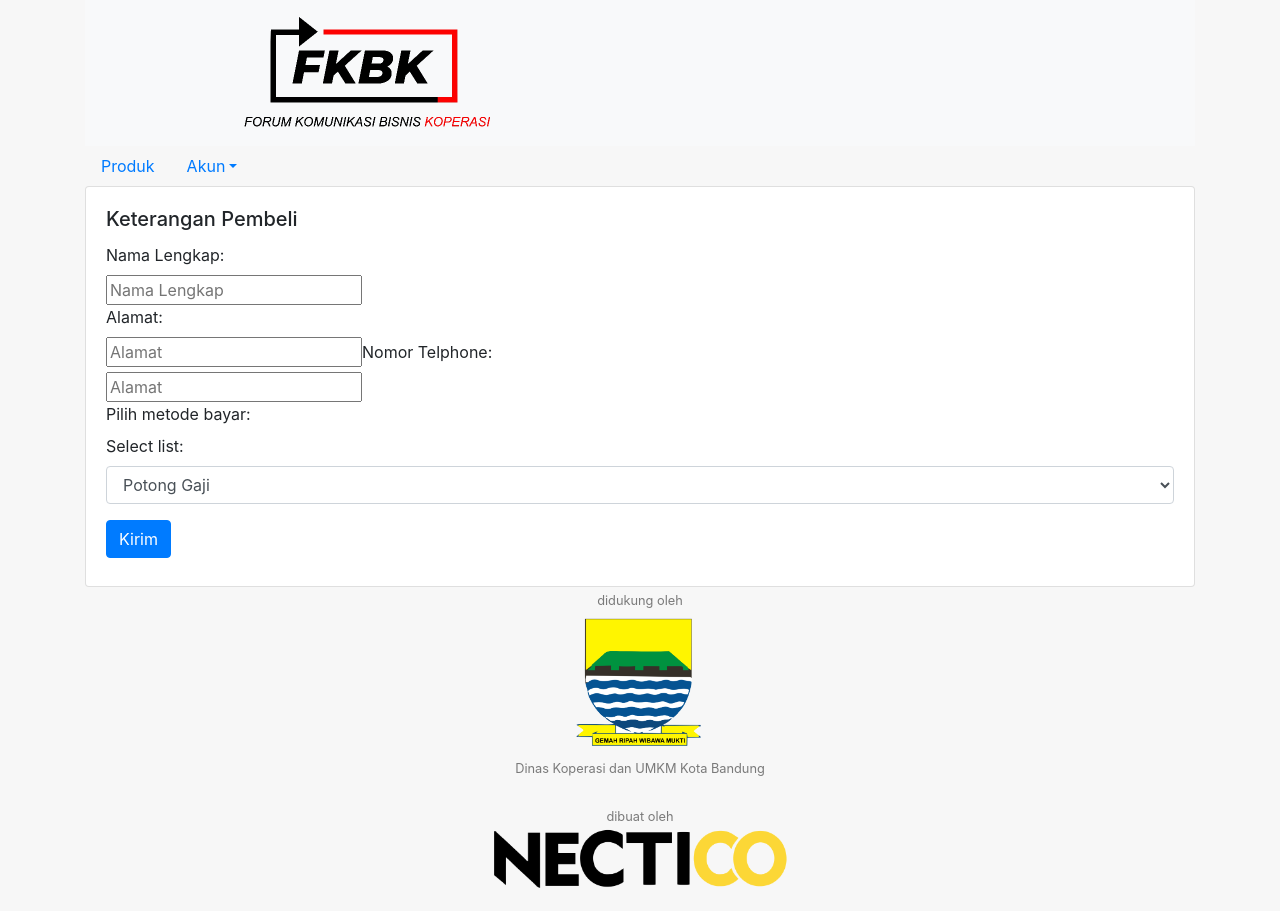
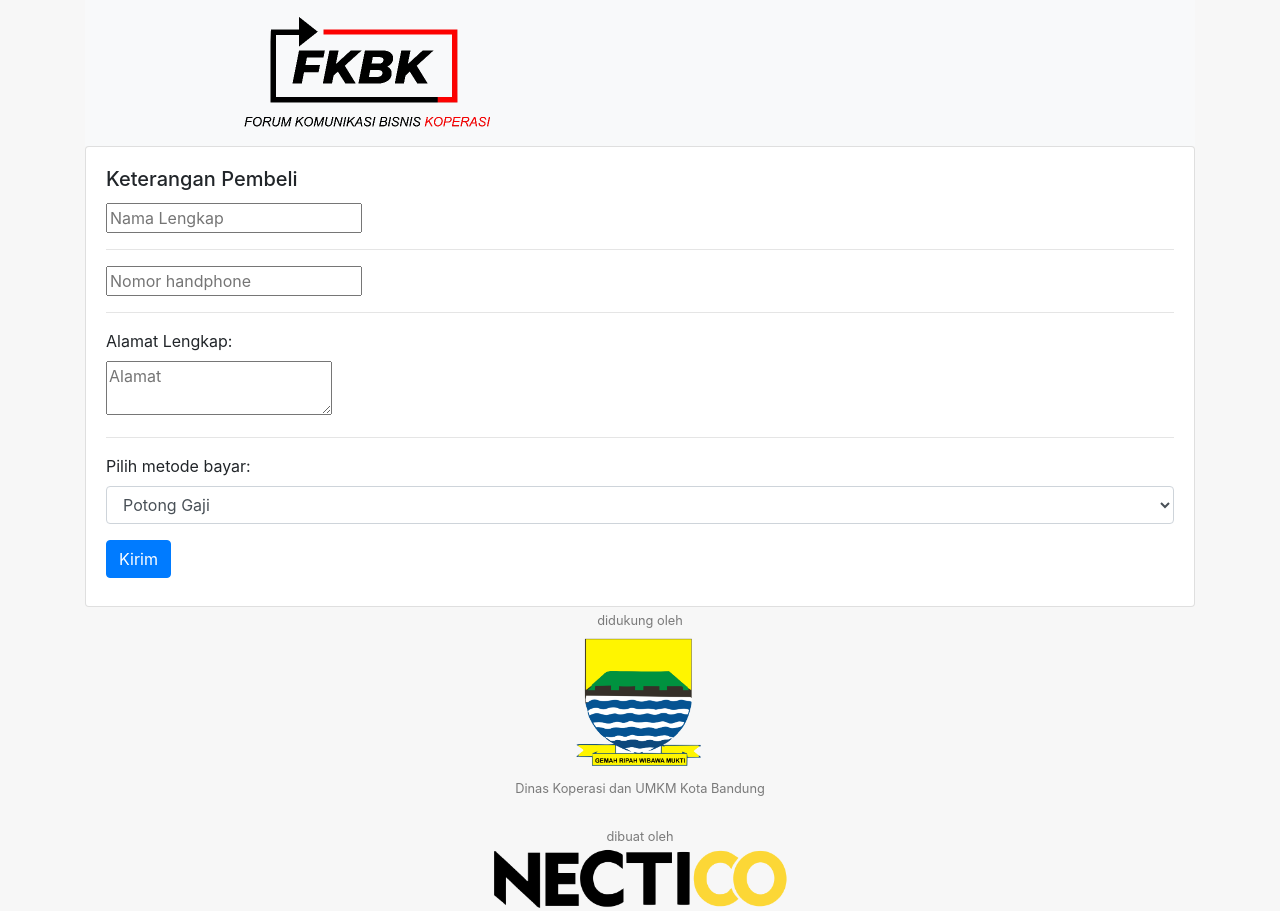
Before and after one commit to rusydeveloper/learning-react, a React (Create React App) app: page /checkout in a window 1280 px wide. Built offline with nearby package versions, Linux system fonts and the light colour scheme.

Commit message:
updated checkout process and api integration

```diff
--- a/src/actions/index.js
+++ b/src/actions/index.js
@@ -80,21 +80,23 @@ export const checkout = (
     paymentMethod: paymentMethod
   };
 
+  const orderInput = {
+    item,
+    totalItem,
+    totalAmount,
+    checkoutInput
+  };
+  const url_api = server;
+
   return function action(dispatch) {
-    dispatch(checkoutSuccess(item, totalItem, totalAmount, checkoutInput));
-    dispatch(clearCart());
-
-    dispatch(push("/"));
-
-    // const url_api = server;
-
-    // return axios.post(url_api + "/api/auth/login", checkoutInput).then(
-    //   response => {
-    //     dispatch(checkoutSuccess(response));
-    //     dispatch(push("/"));
-    //   },
-    //   err => dispatch(checkoutFailed(err))
-    // );
+    return axios.post(url_api + "/api/order/submit", orderInput).then(
+      response => {
+        dispatch(checkoutSuccess(item, totalItem, totalAmount, checkoutInput));
+        dispatch(clearCart());
+        dispatch(push("/"));
+      },
+      err => dispatch(checkoutFailed(err))
+    );
   };
 };
 
--- a/src/components/Header.js
+++ b/src/components/Header.js
@@ -16,7 +16,7 @@ function Header() {
           <img src={logoFKBK} className="App-logo" alt="logo" />
         </Navbar.Brand>
       </Navbar>
-      <Nav className="mr-auto">
+      {/* <Nav className="mr-auto">
         <Nav>
           <Link className="navbar" to="/">
             Produk
@@ -61,7 +61,7 @@ function Header() {
             )}
           </NavDropdown>
         </Nav>
-      </Nav>
+      </Nav> */}
     </div>
   );
 }
--- a/src/pages/Checkout.js
+++ b/src/pages/Checkout.js
@@ -10,7 +10,7 @@ function Checkout() {
   const [name, setName] = useState("");
   const [address, setAddress] = useState("");
   const [phone, setPhone] = useState("");
-  const [paymentMethod, setPaymentMethod] = useState("");
+  const [paymentMethod, setPaymentMethod] = useState("Potong Gaji");
 
   const dispatch = useDispatch();
 
@@ -20,42 +20,42 @@ function Checkout() {
         <Card.Body>
           <Card.Title>Keterangan Pembeli</Card.Title>
           <Card.Text>
-            <label>Nama Lengkap:</label>
-            <br />
             <input
               type="text"
               onChange={event => setName(event.target.value)}
               placeholder="Nama Lengkap"
               required
             />
-            <br />
-            <label>Alamat:</label>
-            <br />
+            <hr />
+
             <input
               type="text"
+              onChange={event => setPhone(event.target.value)}
+              placeholder="Nomor handphone"
+              required
+            />
+
+            <hr />
+            <label>Alamat Lengkap:</label>
+            <br />
+            <textarea
               onChange={event => setAddress(event.target.value)}
               placeholder="Alamat"
               required
-            />
-            <label>Nomor Telphone:</label>
-            <br />
-            <input
-              type="text"
-              onChange={event => setPhone(event.target.value)}
-              placeholder="Alamat"
-              required
-            />
+            ></textarea>
 
-            <br />
-            <label>Pilih metode bayar:</label>
+            <hr />
 
             <div class="form-group">
-              <label for="sel1">Select list:</label>
+              <label>Pilih metode bayar:</label>
+
               <select
                 class="form-control"
                 onChange={event => setPaymentMethod(event.target.value)}
               >
-                <option value="Potong Gaji">Potong Gaji</option>
+                <option value="Potong Gaji" selected>
+                  Potong Gaji
+                </option>
                 <option value="Transfer">Transfer</option>
                 <option value="Cash">Tunai</option>
               </select>
@@ -71,8 +71,8 @@ function Checkout() {
                   cart.totalItem,
                   cart.totalAmount,
                   name,
+                  phone,
                   address,
-                  phone,
                   paymentMethod
                 )
               )
--- a/src/pages/Product.js
+++ b/src/pages/Product.js
@@ -3,11 +3,12 @@ import axios from "axios";
 import ProductList from "../components/ProductList";
 import { Badge, Pagination, Row, Col } from "react-bootstrap";
 import Cart from "../components/Cart";
+import { server } from "../constants/server";
 
 class Product extends Component {
   constructor(props) {
     super(props);
-    this.url_api = "https://fkbk-api.nectico.com";
+    this.url_api = server;
     this.state = {
       products: [],
       next_page_url: "",
```
